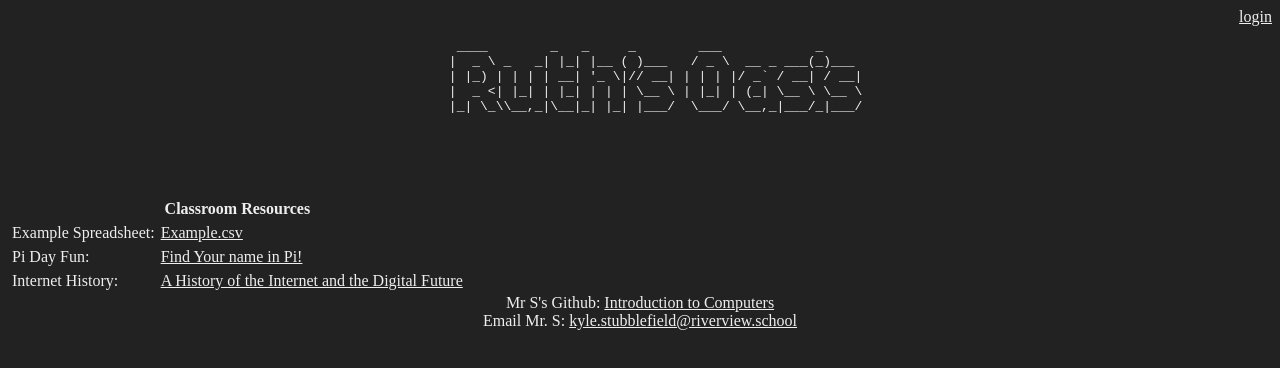
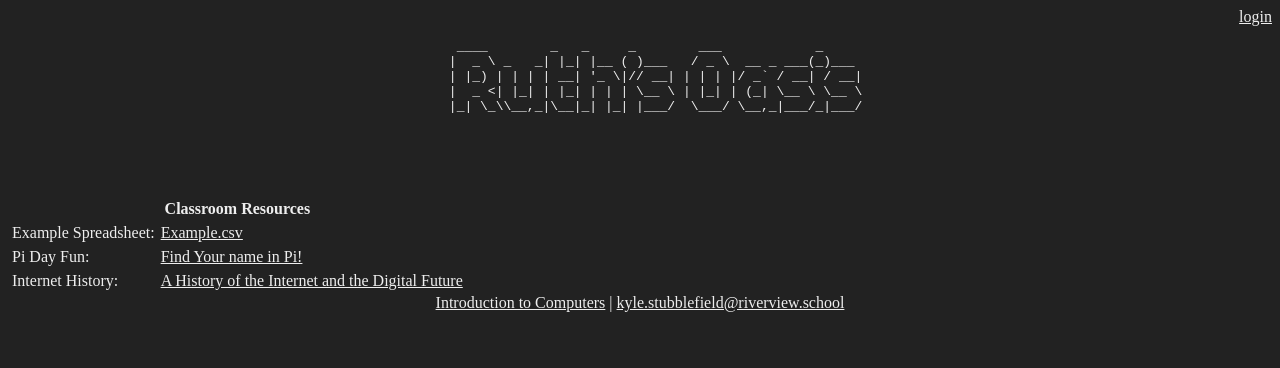
Before and after one commit to iamtuxmeister/ruthsoasis, a plain HTML site: page index.html in a window 1280 px wide. Drawn offline with Linux system fonts and the light colour scheme.

Commit message:
iterating

```diff
--- a/index.html
+++ b/index.html
@@ -33,6 +33,5 @@ ____        _   _     _        ___            _
 			<tr><td>Internet History:</td><td><a href="https://github.com/iamtuxmeister/introduction-to-computers/blob/main/05-internet/A_History_of_the_Internet_and_the_Digital_Future.pdf" target="_blank">A History of the Internet and the Digital Future</a></td></tr>
 		</table>
 	</body>
-    <div align="center">Mr S's Github: <a href="https://github.com/iamtuxmeister/introduction-to-computers" target="_blank">Introduction to Computers</a></div>
-    <div align="center">Email Mr. S: <a href="mailto:kyle.stubblefield@riverview.school">kyle.stubblefield@riverview.school</a></div>
+    <div align="center"><a href="https://github.com/iamtuxmeister/introduction-to-computers" target="_blank">Introduction to Computers</a> | <a href="mailto:kyle.stubblefield@riverview.school">kyle.stubblefield@riverview.school</a></div>
 </html>
```
